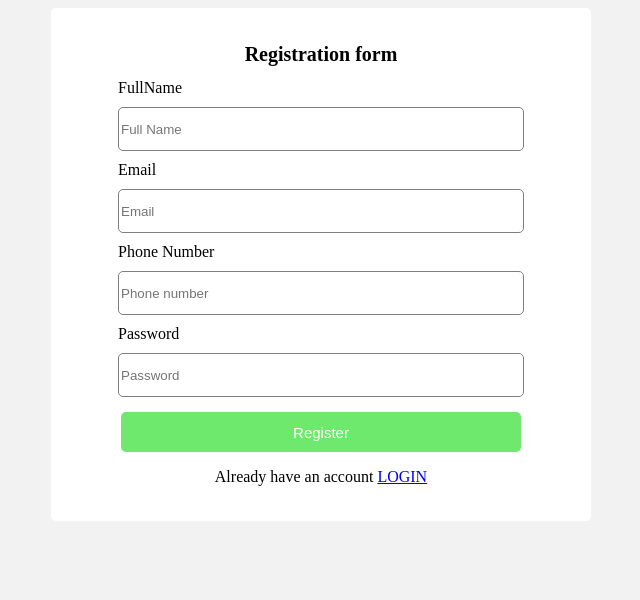
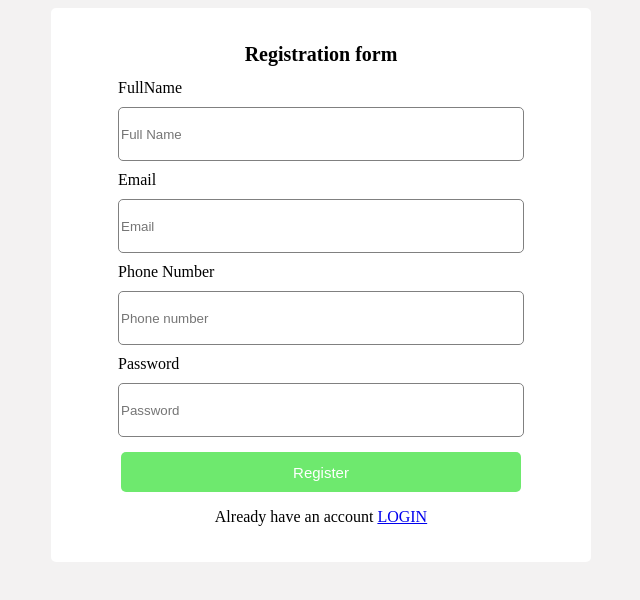
Before and after one commit to Kijjambu-joseph/forms, a React (Vite) app: page /register in a window 1280 px wide. Shown: the top 600 px of the page, without its empty margins (319-959 px from the left). Built offline with nearby package versions, Linux system fonts and the light colour scheme.

Commit message:
made changes on the units of the register component and link component

```diff
--- a/src/style/Link.css
+++ b/src/style/Link.css
@@ -35,7 +35,7 @@ body{
 
 .mail input{
     width: 250px;
-    height: 30px;
+    height: 40px;
     border: 1px solid;
     border-radius: 5px;
     margin-top: 10px;
--- a/src/style/Register.css
+++ b/src/style/Register.css
@@ -20,7 +20,7 @@
 
 .inputt input{
     width: 400px;
-    height: 40px;
+    height: 50px;
     margin-top: 10px;
     border-radius: 5px;
     border: 1px gray solid;
@@ -41,5 +41,5 @@
 }
 
 .frame p{
-    margin-bottom:15px;
+    margin-bottom:16px;
 }
```
